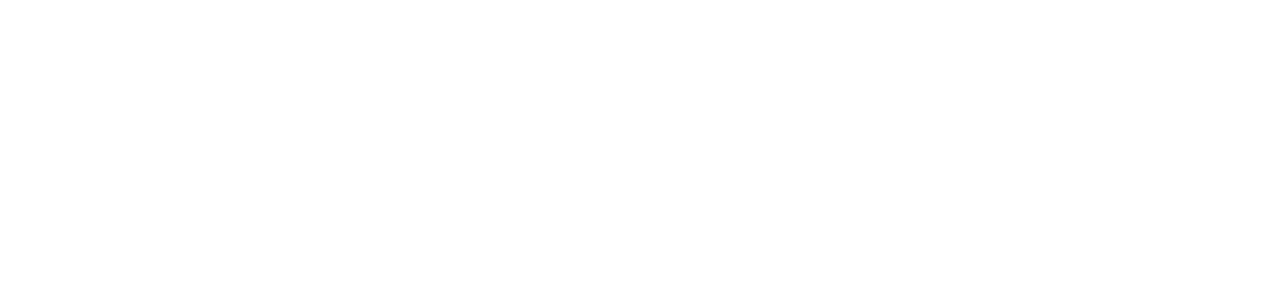
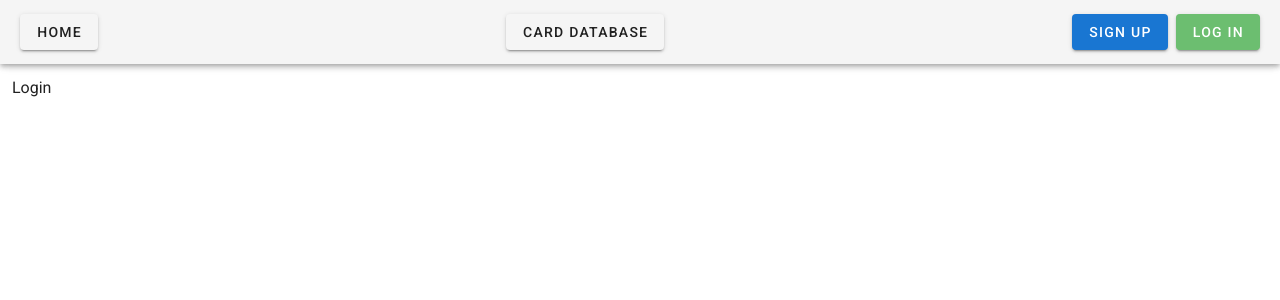
Before and after one commit to KatKuntz/DigimonCollection-Webapp, a Vue app: page /login in a window 1280 px wide. Shown: the top 300 px of the page. Built offline with nearby package versions, Linux system fonts and the light colour scheme.

Commit message:
Add nav bar

```diff
--- a/src/App.vue
+++ b/src/App.vue
@@ -1,9 +1,21 @@
 <template>
-  <v-app> </v-app>
+  <v-app>
+    <NavBar />
+
+    <v-main>
+      <v-container fluid>
+        <router-view />
+      </v-container>
+    </v-main>
+  </v-app>
 </template>
 
 <script>
+import NavBar from "@/components/NavBar";
+
 export default {
-  name: "App",
+  components: {
+    NavBar,
+  },
 };
 </script>
--- /dev/null
+++ b/src/components/NavBar.vue
@@ -0,0 +1,22 @@
+<template>
+  <v-app-bar app>
+    <NavLink exact link="home">Home</NavLink>
+    <template class="xsOnly">
+      <v-spacer />
+      <NavLink link="database">Card Database</NavLink>
+      <v-spacer />
+      <NavLink link="register" color="primary">Sign Up</NavLink>
+      <NavLink link="login" color="success">Log In</NavLink>
+    </template>
+  </v-app-bar>
+</template>
+
+<script>
+import NavLink from "./NavLink";
+
+export default {
+  components: {
+    NavLink,
+  },
+};
+</script>
--- /dev/null
+++ b/src/components/NavLink.vue
@@ -0,0 +1,11 @@
+<template>
+  <v-btn :to="{ name: link }" :exact="exact" :color="color" class="mx-1">
+    <slot />
+  </v-btn>
+</template>
+
+<script>
+export default {
+  props: ["exact", "link", "color"],
+};
+</script>
--- a/src/router/index.js
+++ b/src/router/index.js
@@ -3,24 +3,30 @@
 import Home from "../views/Home";
 import Database from "../views/Database";
 import Login from "../views/Login";
+import Register from "../views/Register";
 
 Vue.use(VueRouter);
 
 const routes = [
   {
     path: "/",
-    name: "Home",
+    name: "home",
     component: Home,
   },
   {
     path: "/database",
-    name: "Database",
+    name: "database",
     component: Database,
   },
   {
     path: "/login",
-    name: "Login",
+    name: "login",
     component: Login,
+  },
+  {
+    path: "/register",
+    name: "register",
+    component: Register,
   },
 ];
 
--- a/src/views/Database.vue
+++ b/src/views/Database.vue
@@ -1,5 +1,5 @@
 <template>
-  <div></div>
+  <div>Database</div>
 </template>
 
 <script>
--- a/src/views/Home.vue
+++ b/src/views/Home.vue
@@ -1,5 +1,5 @@
 <template>
-  <div></div>
+  <div>Home</div>
 </template>
 
 <script>
--- a/src/views/Login.vue
+++ b/src/views/Login.vue
@@ -1,5 +1,5 @@
 <template>
-  <div></div>
+  <div>Login</div>
 </template>
 
 <script>
--- /dev/null
+++ b/src/views/Register.vue
@@ -0,0 +1,3 @@
+<template>
+  <div>Register</div>
+</template>
```
